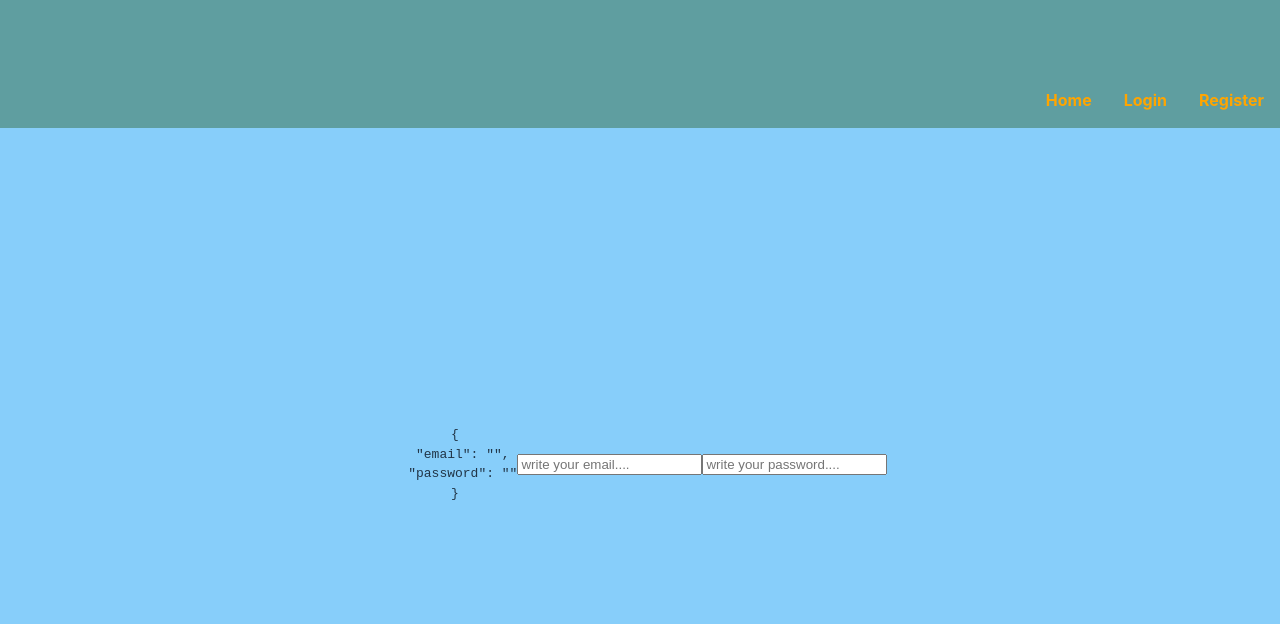
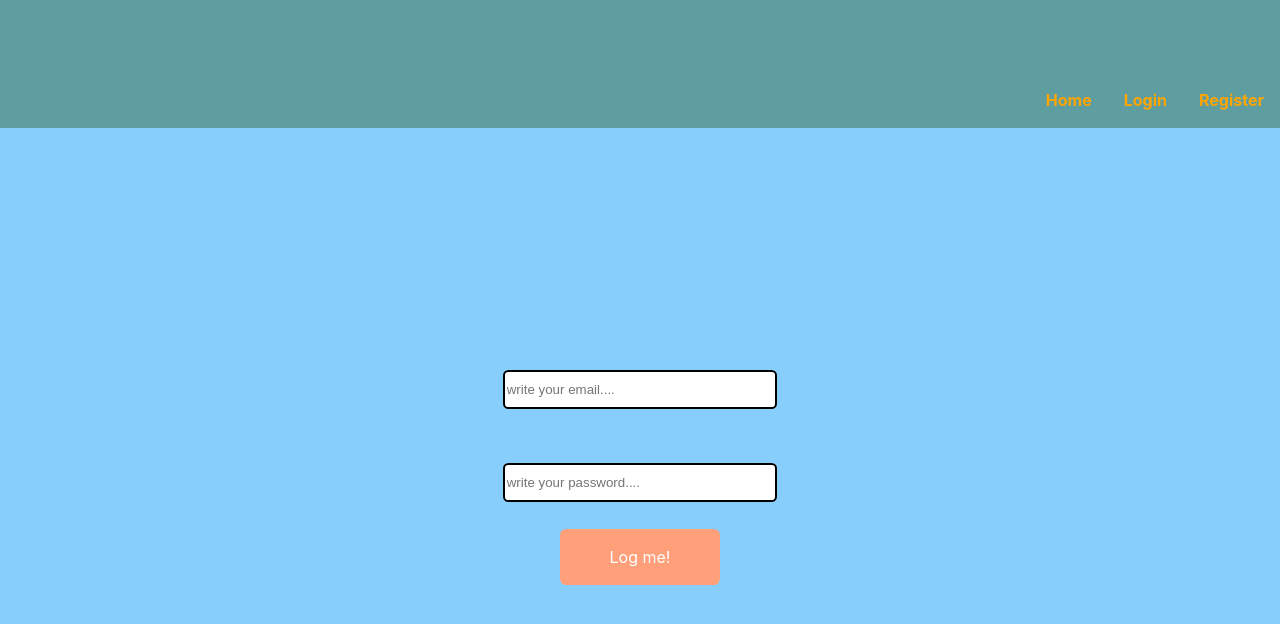
Before and after one commit to GeeksHubsAcademy/fsdVLC0124React2, a React (Vite) app: page /login in a window 1280 px wide. Shown: the top 624 px of the page. Built offline with nearby package versions, Linux system fonts and the light colour scheme.

Commit message:
feat: logeo ok

```diff
--- a/package.json
+++ b/package.json
@@ -12,6 +12,7 @@
   "dependencies": {
     "react": "^18.2.0",
     "react-dom": "^18.2.0",
+    "react-jwt": "^1.2.0",
     "react-router-dom": "^6.22.3"
   },
   "devDependencies": {
--- a/src/common/CustomInput/CustomInput.css
+++ b/src/common/CustomInput/CustomInput.css
@@ -0,0 +1,10 @@
+
+.inputDesign {
+
+    border-radius: 0.4em;
+    border: 0.2em solid black;
+
+    height: 2.5em;
+    width: 20em;
+    margin: 2em;
+}
--- a/src/pages/Login/Login.css
+++ b/src/pages/Login/Login.css
@@ -3,8 +3,32 @@
     width: 100vw;
 
     display: flex;
+    flex-direction: column;
     justify-content: center;
     align-items: center;
 
     background-color: lightskyblue;
 }
+
+.loginButton {
+
+    height: 3.5em;
+
+    width: 10em;
+
+    background-color: lightsalmon;
+    border-radius: 0.4em;
+    transition: 0.4s;
+    color: white;
+
+    display: flex;
+    justify-content: center;
+    align-items: center;
+}
+
+.loginButton:hover {
+
+    cursor: pointer;
+    background-color: red;
+    transition: 0.4s;
+}
--- a/src/pages/Login/Login.jsx
+++ b/src/pages/Login/Login.jsx
@@ -1,13 +1,16 @@
 import { useState, useEffect } from "react";
+import { decodeToken } from "react-jwt";
 import { CustomInput } from "../../common/CustomInput/CustomInput";
 
 import "./Login.css";
+import { loginMe } from "../../services/apiCalls";
 
 export const Login = () => {
   const [credenciales, setCredenciales] = useState({
     email: "",
     password: "",
   });
+  const [msgError, setMsgError] = useState("");
 
   const inputHandler = (e) => {
     //Asignación dinámica
@@ -26,9 +29,32 @@ export const Login = () => {
     }));
   };
 
+  const logMe = async () => {
+
+    for(let credencial in credenciales){
+      if(credenciales[credencial] === ""){
+         setMsgError("No has rellenado todos los campos")
+         return;
+      }
+    }
+
+    const fetched = await loginMe(credenciales);
+
+    if (!fetched.success) {
+      setMsgError(fetched.message);
+      return;
+    }
+    const decodificado = decodeToken(fetched.token);
+
+    sessionStorage.setItem("token", fetched);
+    sessionStorage.setItem("user", JSON.stringify(decodificado));
+
+    //redireccion a Home
+  };
+
   return (
     <div className="loginDesign">
-      <pre>{JSON.stringify(credenciales, null, 2)}</pre>
+      {/* <pre>{JSON.stringify(credenciales, null, 2)}</pre> */}
       <CustomInput
         design="inputDesign"
         type="email"
@@ -49,6 +75,10 @@ export const Login = () => {
         placeholder="write your password...."
         functionChange={inputHandler}
       />
+      <div className="loginButton" onClick={logMe}>
+        Log me!
+      </div>
+      <div>{msgError}</div>
     </div>
   );
 };
--- a/src/services/apiCalls.js
+++ b/src/services/apiCalls.js
@@ -0,0 +1,25 @@
+const root = "https://socialnetwork-dev-stbs.2.ie-1.fl0.io/api/";
+
+export const loginMe = async (credenciales) => {
+  const options = {
+    method: "POST",
+    headers: {
+      "Content-Type": "application/json",
+    },
+    body: JSON.stringify(credenciales),
+  };
+
+  try {
+    const response = await fetch(`${root}auth/login`, options);
+
+    const data = await response.json();
+
+    if(!data.success) {
+      throw new Error(data.message)
+    }
+
+    return data;
+  } catch (error) {
+   return error
+  }
+};
```
Also changed, not shown: 1 other file (tests, documents, lock files or other folders).
